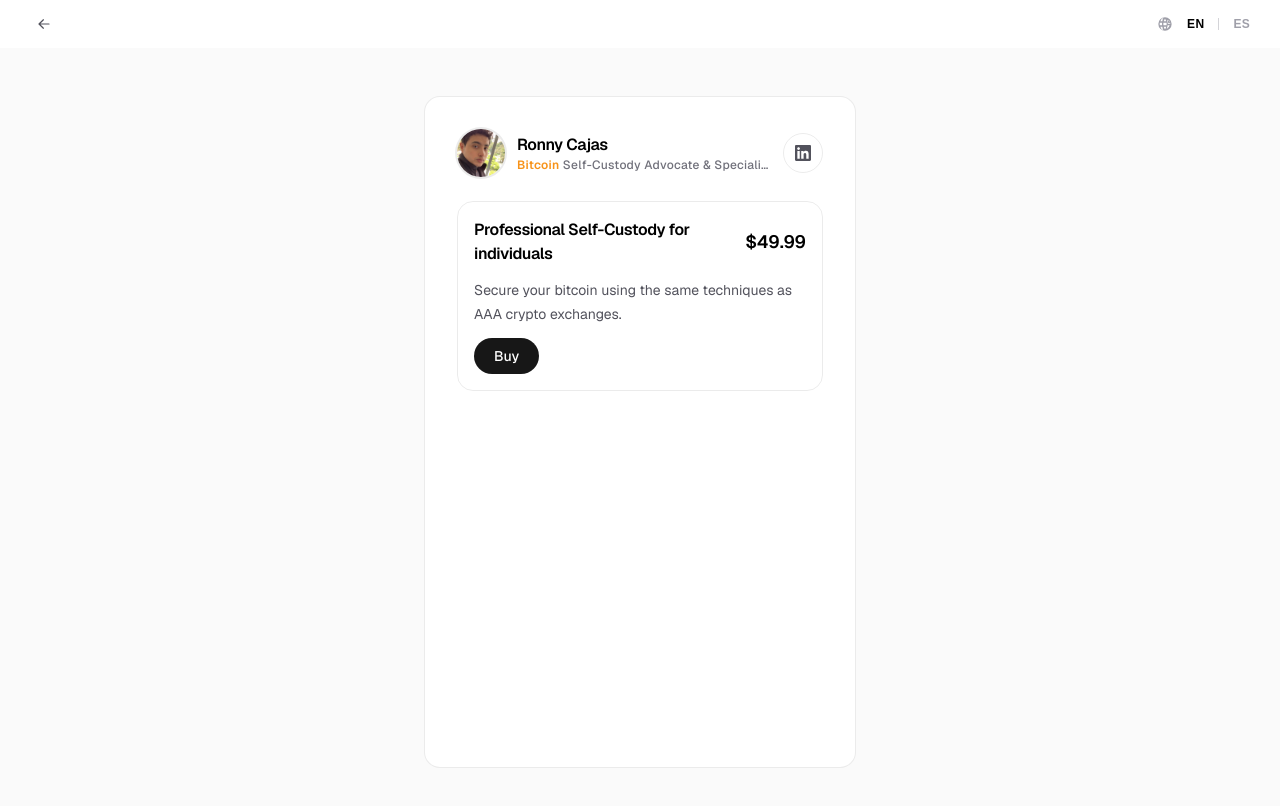
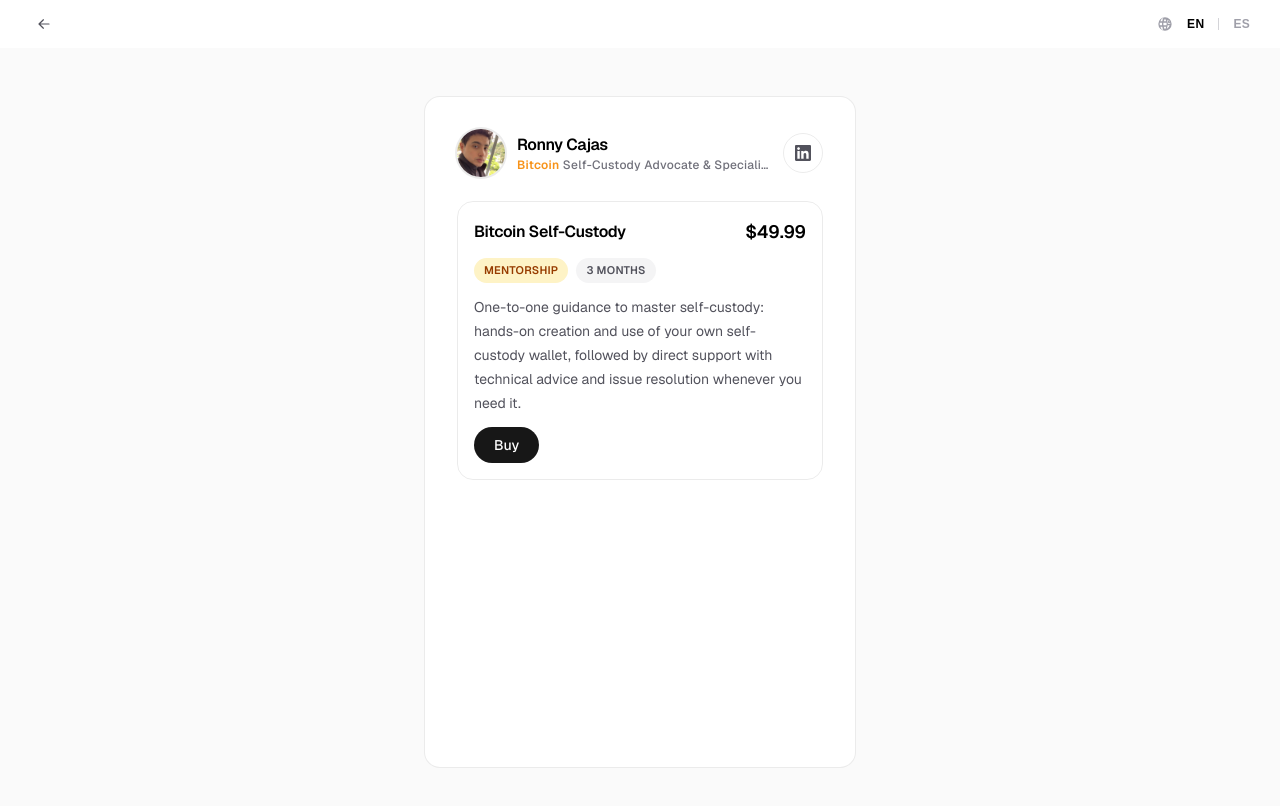
Before and after one commit to stealth14/courses-catalog, a Next.js app: page /en/shop in a window 1280 px wide. Shown: the top 806 px of the page. Built offline with nearby package versions, Linux system fonts and the light colour scheme.

Commit message:
Display product type variants. Update text

```diff
--- a/data/purchases.json
+++ b/data/purchases.json
@@ -218,5 +218,25 @@
     "createdAt": "2026-08-25T07:08:26.281Z",
     "updatedAt": "2026-08-25T07:08:26.281Z",
     "publishedAt": "2026-08-25T07:08:26.281Z"
+  },
+  {
+    "id": 23,
+    "documentId": "aff3df19-efe2-441f-a516-88d02ee63dc1",
+    "paymentMethod": "usdt",
+    "product": 1,
+    "appointment": null,
+    "createdAt": "2026-08-25T08:02:20.789Z",
+    "updatedAt": "2026-08-25T08:02:20.789Z",
+    "publishedAt": "2026-08-25T08:02:20.789Z"
+  },
+  {
+    "id": 24,
+    "documentId": "ea38ad5a-9cd3-4e14-a815-6546fa49a171",
+    "paymentMethod": "usdt",
+    "product": 1,
+    "appointment": null,
+    "createdAt": "2026-08-25T08:18:54.705Z",
+    "updatedAt": "2026-08-25T08:18:54.705Z",
+    "publishedAt": "2026-08-25T08:18:54.705Z"
   }
 ]
--- a/messages/en.json
+++ b/messages/en.json
@@ -54,8 +54,8 @@
   },
   "AppointmentPage": {
     "metadataTitle": "Schedule your session",
-    "metadataDescription": "Pick a day of the current week and a 2-hour time slot for your session.",
-    "subtitle": "Select a day of the current week and choose a 2-hour time slot for your session.",
+    "metadataDescription": "Select Date & Time of the first session.",
+    "subtitle": "Select Date & Time of the first session.",
     "weekLabel": "This week",
     "slotsTitle": "Available time slots",
     "unavailable": "Not available",
@@ -65,7 +65,11 @@
   "Shop": {
     "metadataTitle": "Shop — Bitcoin Courses",
     "metadataDescription": "Buy digital courses about Bitcoin self-custody and security.",
-    "buy": "Buy"
+    "buy": "Buy",
+    "variantSingle": "One-off",
+    "variantSubscription": "Subscription",
+    "variantMentorship": "Mentorship",
+    "durationMonths": "{months, plural, =1 {# month} other {# months}}"
   },
   "PaymentHub": {
     "metadataTitle": "Payment",
--- a/messages/es.json
+++ b/messages/es.json
@@ -54,8 +54,8 @@
   },
   "AppointmentPage": {
     "metadataTitle": "Agenda tu sesión",
-    "metadataDescription": "Elige un día de la semana actual y un horario de 2 horas para tu sesión.",
-    "subtitle": "Selecciona un día de la semana actual y elige un intervalo de 2 horas para tu sesión.",
+    "metadataDescription": "Selecciona el día y la hora de la primera sesión.",
+    "subtitle": "Selecciona el día y la hora de la primera sesión.",
     "weekLabel": "Esta semana",
     "slotsTitle": "Horarios disponibles",
     "unavailable": "No disponible",
@@ -65,7 +65,11 @@
   "Shop": {
     "metadataTitle": "Tienda — Cursos de Bitcoin",
     "metadataDescription": "Compra cursos digitales sobre autocustodia y seguridad en Bitcoin.",
-    "buy": "Comprar"
+    "buy": "Comprar",
+    "variantSingle": "Pago único",
+    "variantSubscription": "Suscripción",
+    "variantMentorship": "Mentoría",
+    "durationMonths": "{months, plural, =1 {# mes} other {# meses}}"
   },
   "PaymentHub": {
     "metadataTitle": "Pago",
--- a/public/products.json
+++ b/public/products.json
@@ -3,14 +3,16 @@
     "id": 1,
     "documentId": "c7f1a0b2-4e6d-4b8a-9f3c-1d2e5a7b9c01",
     "slug": "bitcoin-self-custody-for-individuals",
+    "variant": "mentorship",
+    "duration": 3,
     "information": {
       "en": {
-        "title": "Professional Self-Custody for individuals",
-        "description": "Secure your bitcoin using the same techniques as AAA crypto exchanges."
+        "title": "Bitcoin Self-Custody",
+        "description": "One-to-one guidance to master self-custody: hands-on creation and use of your own self-custody wallet, followed by direct support with technical advice and issue resolution whenever you need it."
       },
       "es": {
-        "title": "Autocustodia profesional para individuos",
-        "description": "Protege tu bitcoin usando las mismas técnicas que los exchanges AAA."
+        "title": "Autocustodia de Bitcoin",
+        "description": "Guía uno a uno para dominar la autocustodia: creación y uso práctico de tu propia billetera de autocustodia, y soporte directo con asesoría técnica y resolución de problemas cuando lo necesites."
       }
     },
     "price": 49.99,
--- a/src/app/[locale]/shop/page.tsx
+++ b/src/app/[locale]/shop/page.tsx
@@ -2,8 +2,18 @@ import type { Metadata } from "next";
 import { getLocale, getTranslations } from "next-intl/server";
 import { Link } from "@/i18n/navigation";
 import { StepCard } from "@/components/step-card";
-import { Product } from "@/models/product";
+import { Product, ProductVariant } from "@/models/product";
 import { PaymentHeader } from "../payment/payment-header";
+
+/** Special color per variant value, used to theme its chip. */
+const VARIANT_CHIP_CLASSES: Record<ProductVariant, string> = {
+  [ProductVariant.SINGLE]:
+    "bg-sky-100 text-sky-700 dark:bg-sky-950/60 dark:text-sky-300",
+  [ProductVariant.SUBSCRIPTION]:
+    "bg-violet-100 text-violet-700 dark:bg-violet-950/60 dark:text-violet-300",
+  [ProductVariant.MENTORSHIP]:
+    "bg-amber-100 text-amber-800 dark:bg-amber-950/60 dark:text-amber-300",
+};
 
 export async function generateMetadata(): Promise<Metadata> {
   const t = await getTranslations("Shop");
@@ -27,6 +37,12 @@ export default async function ShopPage() {
     currency: "USD",
   });
 
+  const variantLabels: Record<ProductVariant, string> = {
+    [ProductVariant.SINGLE]: t("variantSingle"),
+    [ProductVariant.SUBSCRIPTION]: t("variantSubscription"),
+    [ProductVariant.MENTORSHIP]: t("variantMentorship"),
+  };
+
   return (
     <StepCard>
       <PaymentHeader variant="compact" />
@@ -45,6 +61,18 @@ export default async function ShopPage() {
                   {currency.format(product.price)}
                 </span>
               </div>
+              <div className="flex flex-wrap items-center gap-2">
+                <span
+                  className={`rounded-full px-2.5 py-1 text-[11px] font-semibold uppercase tracking-wide ${VARIANT_CHIP_CLASSES[product.variant]}`}
+                >
+                  {variantLabels[product.variant]}
+                </span>
+                {product.duration !== null ? (
+                  <span className="rounded-full bg-zinc-100 px-2.5 py-1 text-[11px] font-semibold uppercase tracking-wide text-zinc-600 dark:bg-white/[.08] dark:text-zinc-300">
+                    {t("durationMonths", { months: product.duration })}
+                  </span>
+                ) : null}
+              </div>
               <p className="text-sm leading-6 text-zinc-600 dark:text-zinc-400">
                 {product.description}
               </p>
--- a/src/models/product.ts
+++ b/src/models/product.ts
@@ -7,14 +7,31 @@ export type ProductInfo = {
 };
 
 /**
+ * Enumerated values for the `variant` field
+ * (Strapi v5 `enumeration` attribute).
+ */
+export enum ProductVariant {
+  /** One-off purchase. */
+  SINGLE = "single",
+  SUBSCRIPTION = "subscription",
+  /** Mentorship / companion service. */
+  MENTORSHIP = "mentorship",
+}
+
+/**
  * Raw record shape as stored in `public/products.json` (Strapi v5-style
- * content entry: custom `slug`, localized `information`, `price` plus the
- * standard `id`, `documentId`, `createdAt`, `updatedAt`, `publishedAt`).
+ * content entry: custom `slug`, `variant`, `duration`, localized
+ * `information`, `price` plus the standard `id`, `documentId`,
+ * `createdAt`, `updatedAt`, `publishedAt`).
  */
 export type ProductData = {
   id: number;
   documentId: string;
   slug: string;
+  /** Strapi v5 enumeration field. */
+  variant: ProductVariant;
+  /** Subscription duration in months; null when not applicable. */
+  duration?: number | null;
   information: {
     en: ProductInfo;
     es: ProductInfo;
@@ -33,6 +50,10 @@ export type LocalizedProduct = {
   title: string;
   description: string;
   price: number;
+  /** Strapi v5 enumeration field. */
+  variant: ProductVariant;
+  /** Subscription duration in months; null when not applicable. */
+  duration: number | null;
 };
 
 /**
@@ -50,6 +71,10 @@ export class Product {
   readonly id: number;
   readonly documentId: string;
   readonly slug: string;
+  /** Strapi v5 enumeration field. */
+  readonly variant: ProductVariant;
+  /** Subscription duration in months; null when not applicable. */
+  readonly duration: number | null;
   readonly information: {
     en: ProductInfo;
     es: ProductInfo;
@@ -64,6 +89,8 @@ export class Product {
     this.id = data.id;
     this.documentId = data.documentId;
     this.slug = data.slug;
+    this.variant = data.variant;
+    this.duration = data.duration ?? null;
     this.information = data.information;
     this.price = data.price;
     this.createdAt = data.createdAt;
@@ -96,6 +123,8 @@ export class Product {
       title: info.title,
       description: info.description,
       price: product.price,
+      variant: product.variant,
+      duration: product.duration,
     };
   }
 }
```
